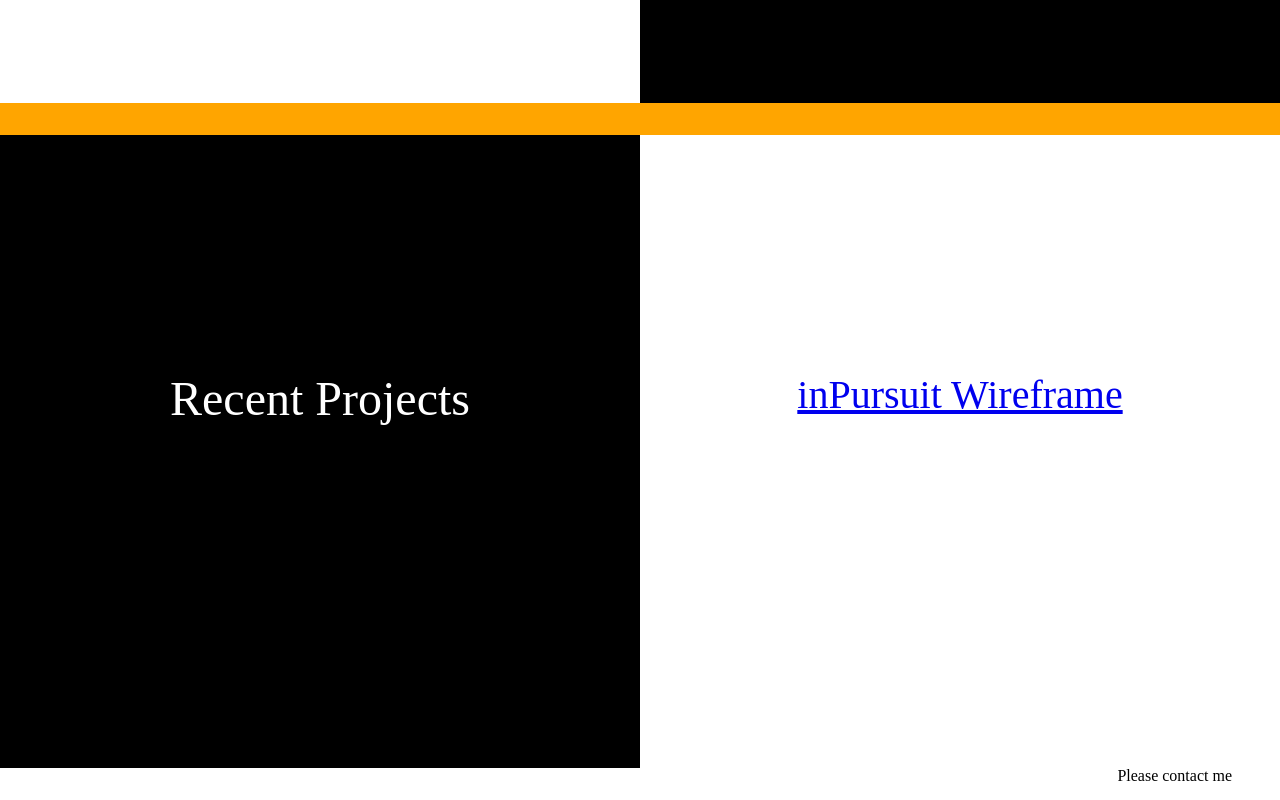
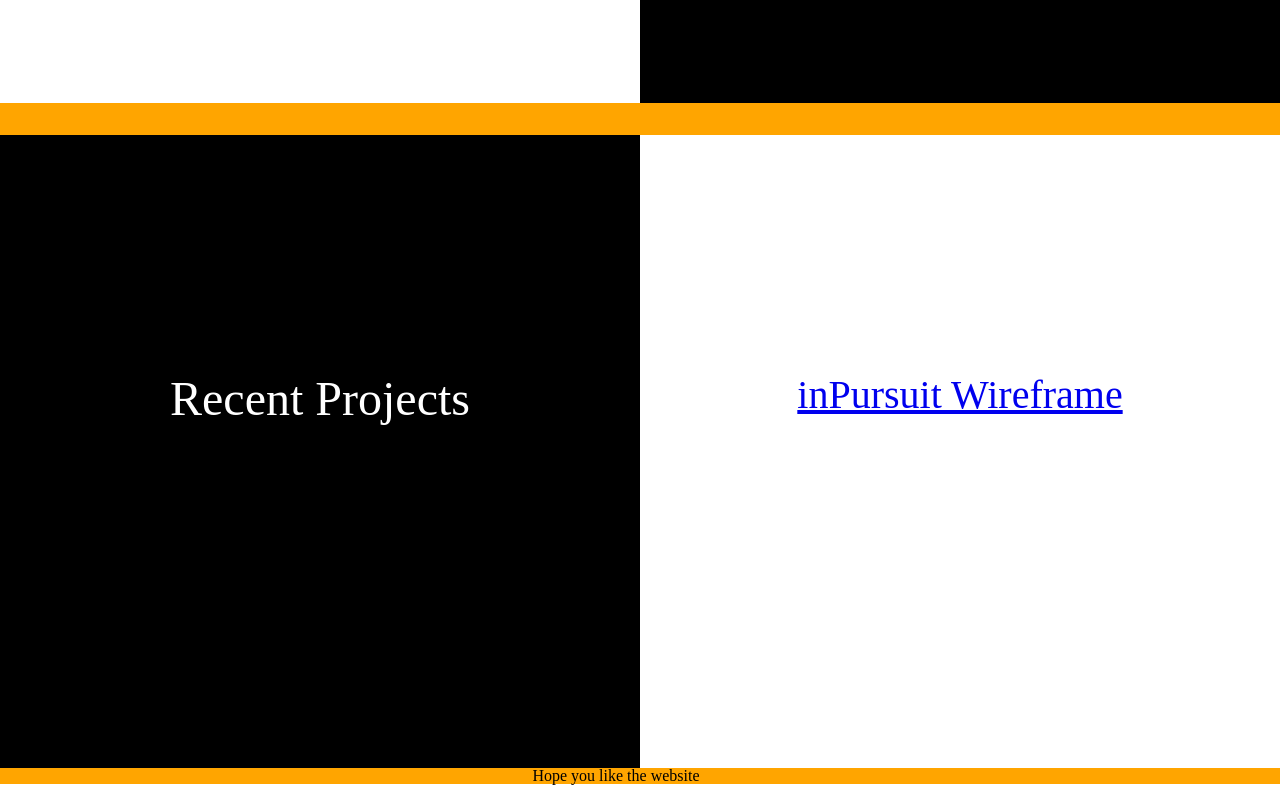
Before and after one commit to Widny/widny.github.io, a plain HTML site: page widny4.html in a window 1280 px wide. Shown: the part 3255-4055 px from the top of the page. Drawn offline with Linux system fonts and the light colour scheme; files that its build step writes are made by us from their sources; a web font is replaced by a local one.

Commit message:
added changes

```diff
--- a/resume4.css
+++ b/resume4.css
@@ -323,8 +323,8 @@ footer {
 	padding-bottom: 0;
 }
 
-footer h1 {
-	float: right;
+footer h3 {
+	text-align: center;
 	position: relative;
 	margin-bottom: 1em;
 	padding-right:3em;
--- a/widny4.html
+++ b/widny4.html
@@ -158,7 +158,7 @@
 
 
 		<footer>
-			<h1>Please contact me </h1>
+			<h3>Hope you like the website</h3>
 		</footer>
 
 
```
